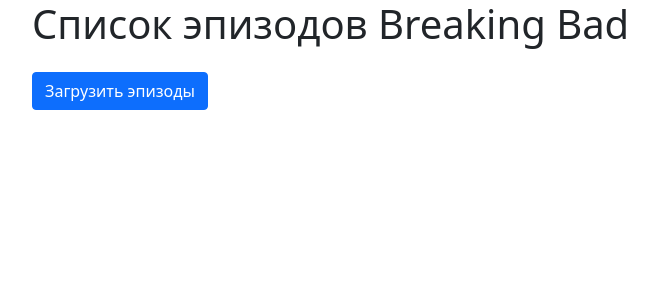
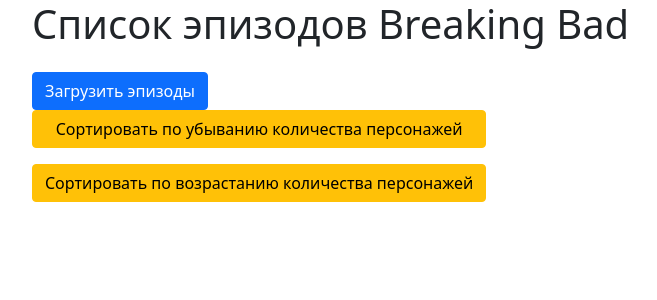
Before and after one commit to grsjob/bb_test, a React (Create React App) app: page / in a window 1280 px wide. Shown: the top 300 px of the page, without its empty margins (50-707 px from the left). Built offline with nearby package versions, Linux system fonts and the light colour scheme.

Commit message:
add sort

```diff
--- a/src/components/App/App.tsx
+++ b/src/components/App/App.tsx
@@ -4,16 +4,18 @@
 import {Container, ListGroup, Stack} from "react-bootstrap";
 import FetchDataButtonsGroup from "../FetchDataButtonsGroup/FetchDataButtonsGroup";
 import EpisodesList from "../EpisodesList/EpisodesList";
+import SortDataButtonsGroup from "../SortDataButtonsGroup/SortDataButtonsGroup";
 
 
 const App = () => {
 
     return (
-        <Container className="d-xxl-flex flex-column ">
+        <Container className="d-xxl-inline-flex flex-column">
             <Stack  gap={3}>
                 <Header/>
                 <FetchDataButtonsGroup/>
             </Stack>
+            <SortDataButtonsGroup/>
             <EpisodesList/>
         </Container>
     );
--- a/src/components/EpisodesList/EpisodesListSlice.ts
+++ b/src/components/EpisodesList/EpisodesListSlice.ts
@@ -36,10 +36,27 @@
                 return episode
             })
         },
+        sortByEpisodeNumber:(state) =>{
+            state.episodes = state.episodes.sort((a,b)=> Number(a.episode) - Number(b.episode))
+        },
+        sortByCharactersDown:(state) =>{
+            state.episodes = state.episodes.sort((a,b)=> b.characters.length - a.characters.length)
+        },
+        sortByCharactersUp:(state) =>{
+            state.episodes = state.episodes.sort((a,b)=> a.characters.length - b.characters.length)
+        },
     }
 })
 
-export const {loadEpisodes, deleteEpisode, addCharacter, deleteCharacter} = slice.actions
+export const {
+    loadEpisodes,
+    deleteEpisode,
+    addCharacter,
+    deleteCharacter,
+    sortByEpisodeNumber,
+    sortByCharactersUp,
+    sortByCharactersDown
+} = slice.actions
 export default slice.reducer
 
 function getCharacterFullName(){
--- a/src/components/FetchDataButtonsGroup/FetchDataButtonsGroup.tsx
+++ b/src/components/FetchDataButtonsGroup/FetchDataButtonsGroup.tsx
@@ -2,8 +2,9 @@
 import {Button, Col, Row} from "react-bootstrap";
 import DataService from "../../services/DataService";
 import {useStore} from "../../state/storeHooks";
-import {loadEpisodes} from "../EpisodesList/EpisodesListSlice";
+import {loadEpisodes, sortByEpisodeNumber} from "../EpisodesList/EpisodesListSlice";
 import {store} from "../../state/store";
+import {IEpisode} from "../../types/episode";
 
 const FetchDataButtonsGroup = () => {
     const {episodes} = useStore(({list}) => list)
@@ -24,7 +25,9 @@
 
 async function load(){
     try {
-       store.dispatch(loadEpisodes(await DataService.fetchData()))
+        const episodes = await DataService.fetchData()
+       store.dispatch(loadEpisodes(episodes))
+        store.dispatch(sortByEpisodeNumber())
     } catch (e) {
         console.log(e) //TODO Errors
     }
--- /dev/null
+++ b/src/components/SortDataButtonsGroup/SortDataButtonsGroup.tsx
@@ -0,0 +1,41 @@
+import React, {useEffect, useState} from 'react';
+import {Button, Col, Row} from "react-bootstrap";
+import {store} from "../../state/store";
+import {sortByCharactersDown, sortByCharactersUp} from "../EpisodesList/EpisodesListSlice";
+import {useStore} from "../../state/storeHooks";
+
+const SortDataButtonsGroup = () => {
+    const {episodes} = useStore(({list}) => list)
+    const [up, setUp] = useState(false)
+    const [down, setDown] = useState(false)
+
+    useEffect(()=>{
+        if(up){
+            store.dispatch(sortByCharactersUp())
+        }
+        if(down){
+            store.dispatch(sortByCharactersDown())
+        }
+    },[episodes] )
+
+    function sortActorsUp(){
+        store.dispatch(sortByCharactersUp())
+        setUp(true)
+        setDown(false)
+    }
+    function sortActorsDown(){
+        store.dispatch(sortByCharactersDown())
+        setUp(false)
+        setDown(true)
+    }
+    return (
+        <Row className="d-inline-flex flex-column">
+            <Col className="d-inline-flex flex-column gap-3" xxl={5}>
+                <Button variant="warning" onClick={sortActorsDown} >Cортировать по убыванию количества персонажей</Button>
+                <Button variant="warning" onClick={sortActorsUp} className="mb-3">Cортировать по возрастанию количества персонажей</Button>
+            </Col>
+        </Row>
+    );
+};
+
+export default SortDataButtonsGroup;
```
